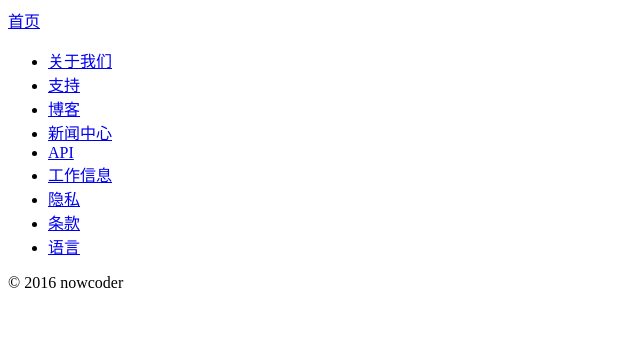
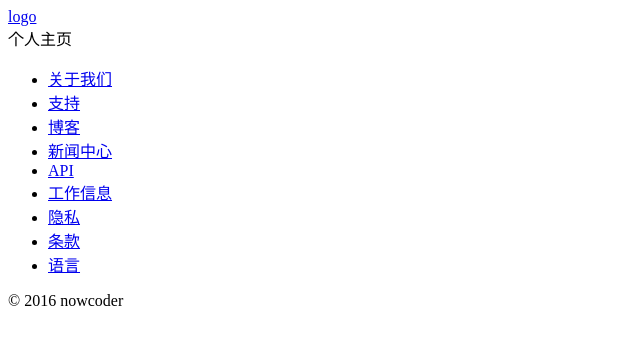
Before and after one commit to ljtyzhr/Mystagram, a Flask app: template instagram/templates/base.html in a window 1280 px wide. Shown: the top 345 px of the page, without its empty margins (0-640 px from the left). Run offline with Flask 2, Linux system fonts and the light colour scheme; the template is opened without the code that fills it, so the values that code supplies are empty.

Commit message:
update the requirements.txt

```diff
--- a/instagram/templates/base.html
+++ b/instagram/templates/base.html
@@ -13,7 +13,10 @@
         <section>
             <header class="header">
                 <div class="header-cont">
-                    <a class="logo" href="/">首页</a>
+                    <a class="logo" href="/">logo</a>
+                    <div class="web-menu">
+                        <a class="profile-ico">个人主页</a>
+                    </div>
                 </div>
             </header>
             {% block content %}{% endblock%}
--- a/requirements.txt
+++ b/requirements.txt
@@ -1,5 +1,11 @@
+click==6.7
 Flask==0.12.1
 Flask-Script==2.0.5
 Flask-SQLAlchemy==2.2
 itsdangerous==0.24
 Jinja2==2.9.4
+MarkupSafe==1.0
+PyMySQL==0.7.11
+SQLAlchemy==1.1.9
+Werkzeug==0.12.1
+wheel==0.24.0
```
